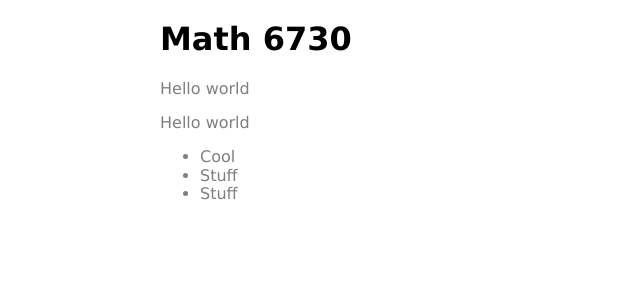
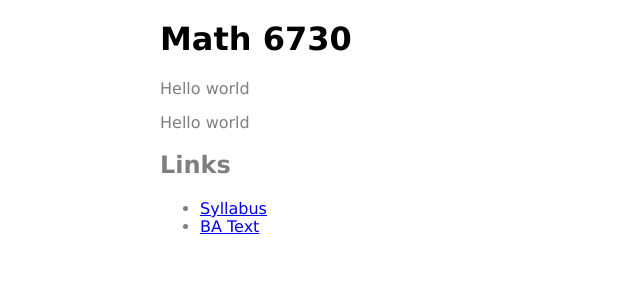
Before and after one commit to chipbell4/cse6730, a PHP site: page / in a window 1280 px wide. Shown: the top 300 px of the page, without its empty margins (0-640 px from the left). Run offline with PHP 8.4, Linux system fonts and the light colour scheme; some libraries are stand-ins or nearby versions.

Commit message:
Adding links to files

```diff
--- a/index.php
+++ b/index.php
@@ -10,10 +10,10 @@
             <h1>Math 6730</h1>
             <p>Hello world</p>
             <p>Hello world</p>
+            <h2>Links</h2>
             <ul>
-                <li>Cool</li>
-                <li>Stuff</li>
-                <li>Stuff</li>
+                <li><a href="syllabus.pdf">Syllabus</a></li>
+                <li><a href="BA.pdf">BA Text</a></li>
             </ul>
         </div>
     </body>
```
